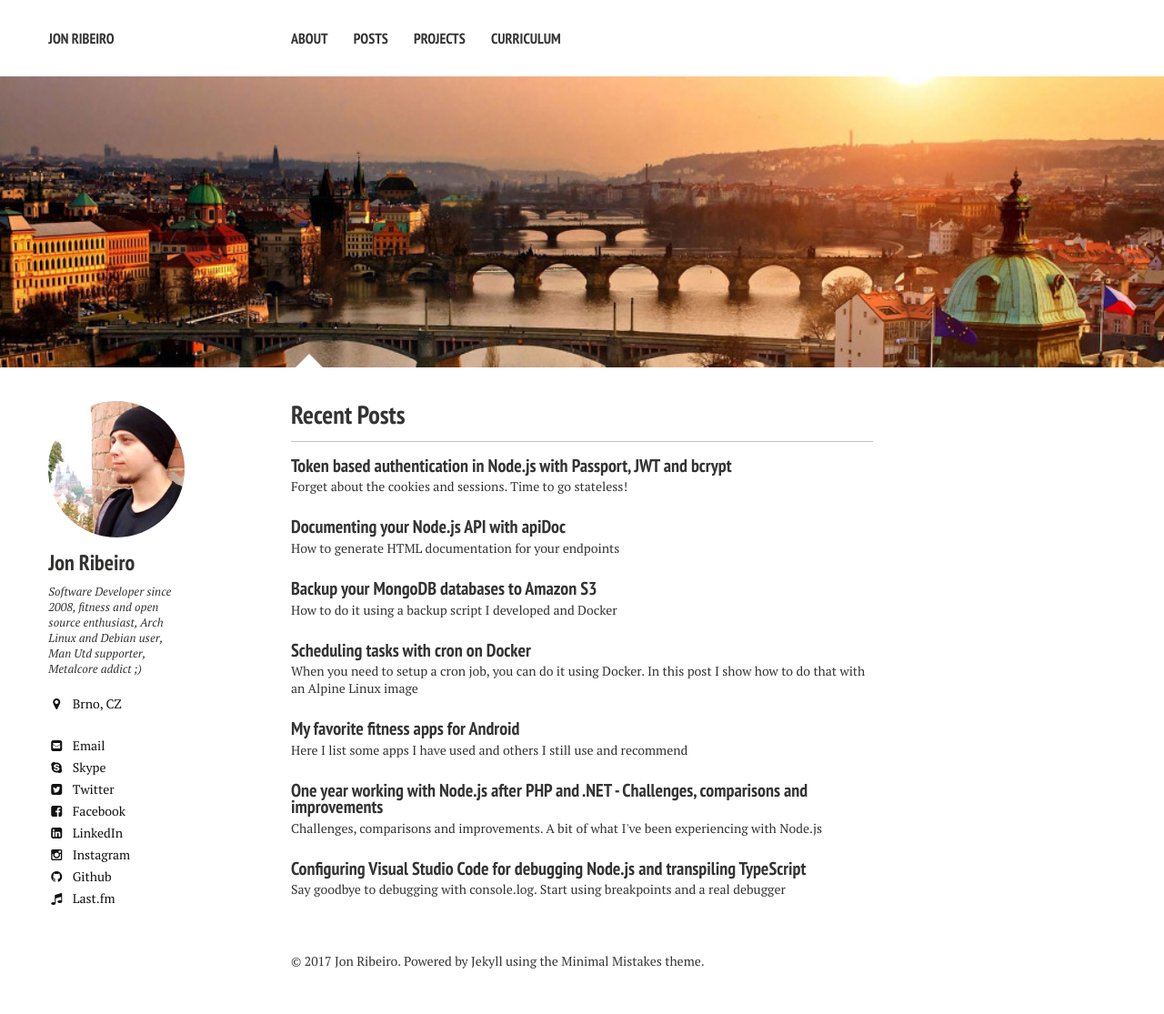
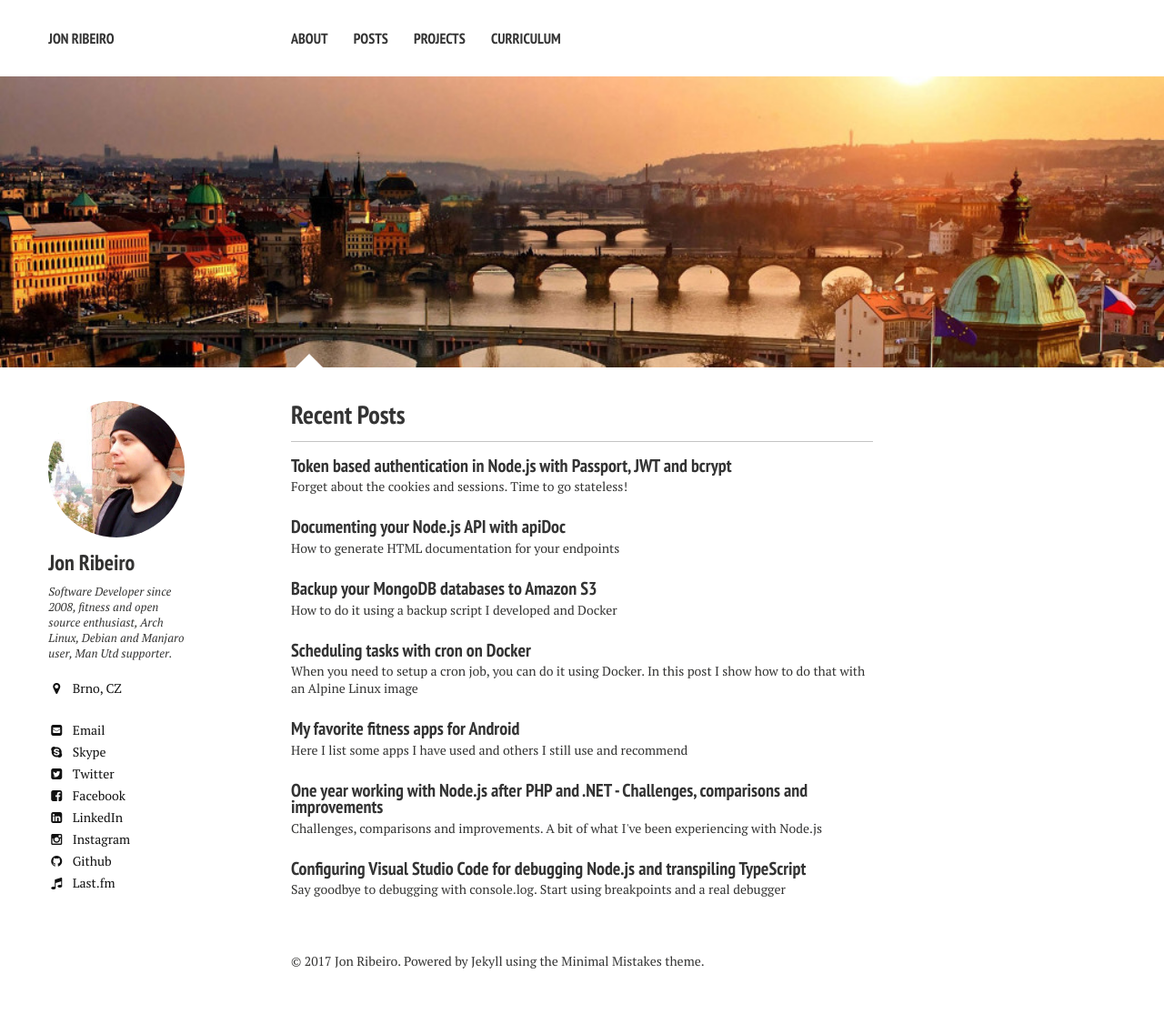
Before and after one commit to jonathas/jonathas.github.io, a Jekyll site: the page built from index.md, in a window 1280 px wide. Shown: the whole page at 91% size. Built offline with Jekyll 4.4.1, drawn with Linux system fonts in a browser that asks for light colours; nearby versions of some CDN libraries.

Commit message:
Updated my bio

```diff
--- a/_config.yml
+++ b/_config.yml
@@ -28,7 +28,7 @@ kramdown:
 owner:
   name: Jon Ribeiro
   avatar: jon.jpg
-  bio: "Software Developer since 2008, fitness and open source enthusiast, Arch Linux and Debian user, Man Utd supporter, Metalcore addict ;)"
+  bio: "Software Developer since 2008, fitness and open source enthusiast, Arch Linux, Debian and Manjaro user, Man Utd supporter."
   location: "Brno, CZ"
   email: contact@jonathas.com
   disqus-shortname: jonribeiro
--- a/index.md
+++ b/index.md
@@ -1,7 +1,7 @@
 ---
 layout: home
 excerpt: "Software Development, Linux System Administration"
-tags: [Development, Linux, metalcore, opensource, freesoftware]
+tags: [Development, Linux, opensource, freesoftware]
 image:
   feature: cover-home.jpg
   credit: #Fox Grom
```
